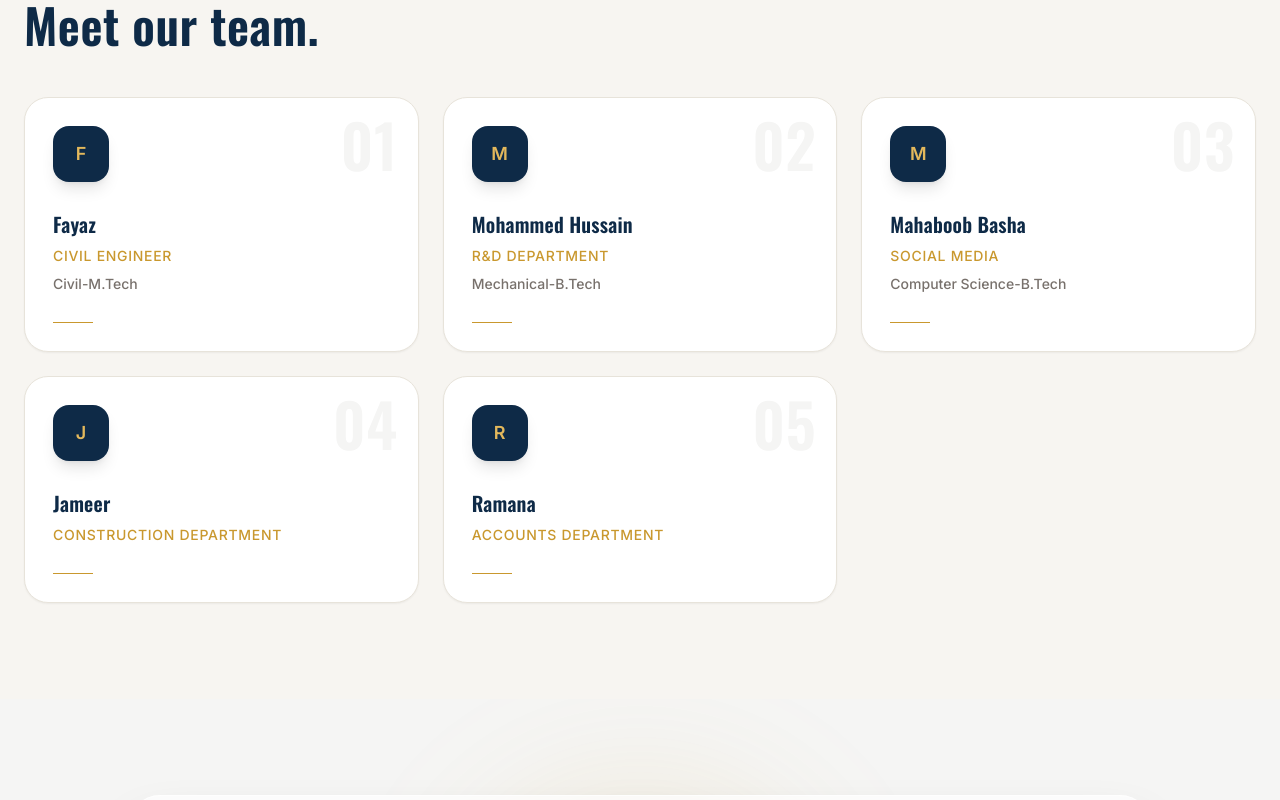
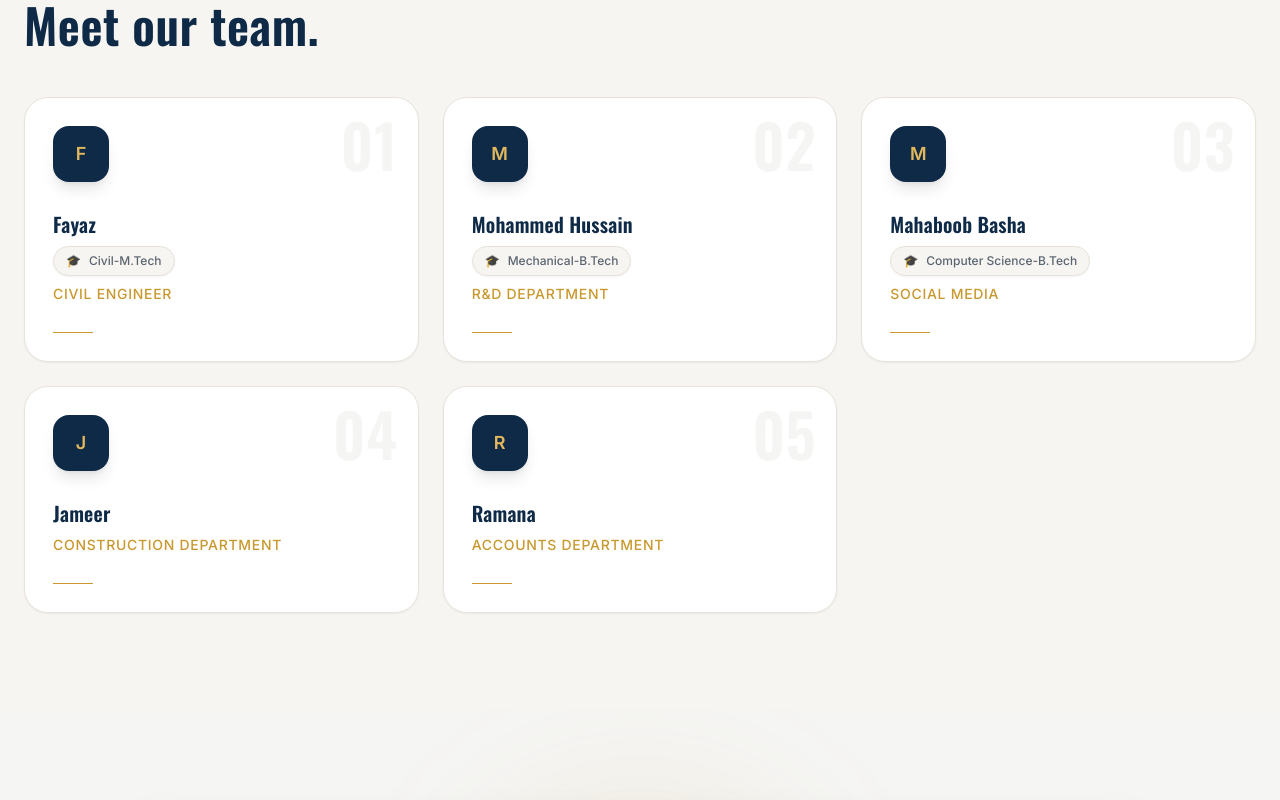
Before and after one commit to mahaboob-a/MrConstructions, a React (Vite) app in the folder frontend/: page /about in a window 1280 px wide. Shown: the part 2180-2980 px from the top of the page. Built offline with nearby package versions, Linux system fonts and the light colour scheme; no server answers.

Commit message:
Add team member qualifications

```diff
--- a/frontend/src/pages/About.tsx
+++ b/frontend/src/pages/About.tsx
@@ -276,18 +276,24 @@ export default function About() {
                 <h3 className="mt-7 font-display text-xl font-semibold text-navy">
                   {member.name}
                 </h3>
+                {member.qualification && (
+                  <div className="mt-2 inline-flex items-center gap-2 rounded-full border border-stone-200 bg-stone-50 px-3 py-1.5 text-xs font-medium text-stone-600 shadow-sm">
+                    🎓
+                    <span>{member.qualification}</span>
+                  </div>
+                )}
 
                 {/* Position */}
                 <p className="mt-2 text-sm font-medium uppercase tracking-wider text-bronze">
                   {member.position}
                 </p>
 
-                {/* Qualification */}
+                {/* Qualification
                 {member.qualification && (
                   <p className="mt-2 text-sm font-medium text-stone-500">
                     {member.qualification}
                   </p>
-                )}
+                )} */}
 
                 {/* Bottom line */}
                 <div className="mt-7 h-px w-10 bg-bronze transition-all duration-500 group-hover:w-full" />
```
